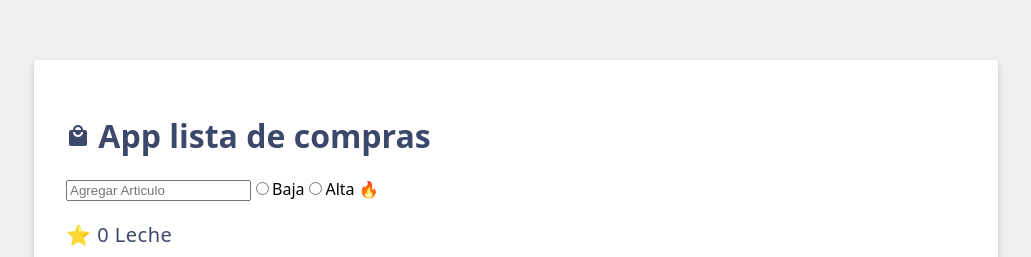
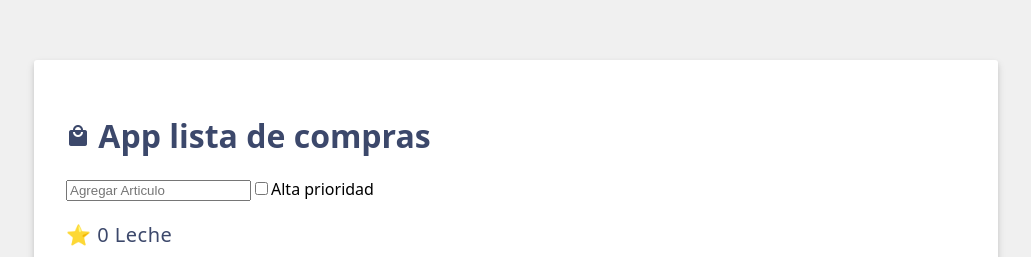
Before and after one commit to ErikMT24/Vue.js-ShoppingCart, a Vue app: page / in a window 1280 px wide. Shown: the part 150-407 px from the top of the page, without its empty margins (124-1155 px from the left). Built offline with nearby package versions, Linux system fonts and the light colour scheme.

Commit message:
⭐FEAT: Checkbox Bind checkbox with newItemHighPriority variable

```diff
--- a/src/App.vue
+++ b/src/App.vue
@@ -17,16 +17,15 @@
 {id: 5, label:'Huevos'}
 ]);
 const newItem = ref('');
-const newItemPriority = ref('');
+const newItemHighPriority = ref(false);
 </script>
 
 <template>
    <h1> <i :class="shoppingIcon">local_mall</i> <span v-html="bag"></span> {{ header }} </h1>
    <input v-model="newItem" placeholder="Agregar Articulo">
    <!-- Radio Button -->
-      <label><input type="radio" v-model="newItemPriority" value ="low">Baja</label>
-      <label><input type="radio" v-model="newItemPriority" value ="high">Alta</label>
-      {{ newItemPriority == 'low' ?'🧊':'🔥'  }}
+      <label><input type="checkbox" v-model="newItemHighPriority">Alta prioridad</label>
+
    <ul>
     <li v-for="({id,label}, i) in items" v-bind:key="id">⭐ {{ i }} {{ label }}</li>
    </ul>
```
